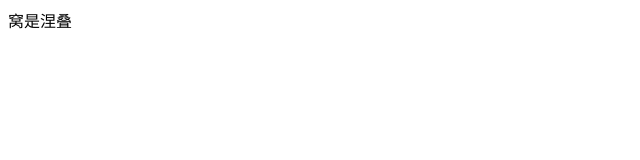
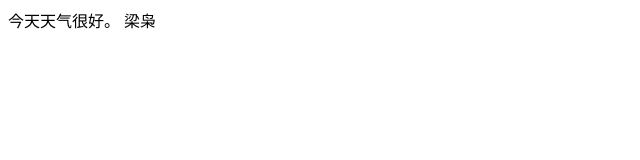
Before and after one commit to s631953135/yolo, a plain HTML site: page index.html in a window 1280 px wide. Shown: the whole page, without its empty margins (0-640 px from the left). Drawn offline with Linux system fonts and the light colour scheme.

Commit message:
Update index.html

```diff
--- a/index.html
+++ b/index.html
@@ -1 +1,4 @@
-<a>窝是涅叠</a>
+<div>
+今天天气很好。
+          梁枭
+</div>
```
